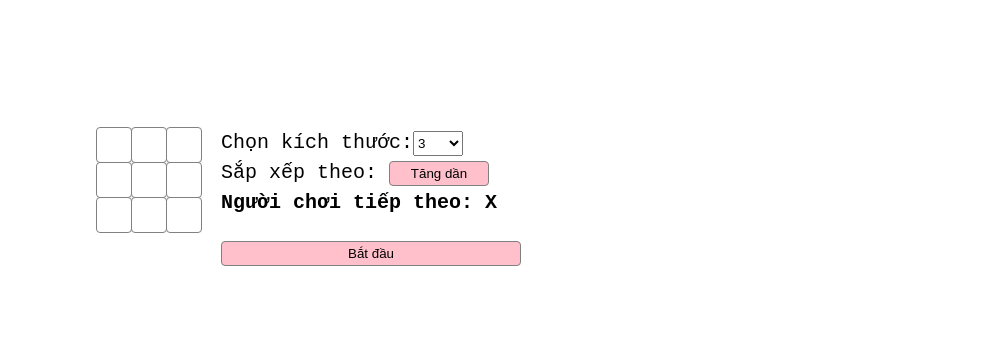
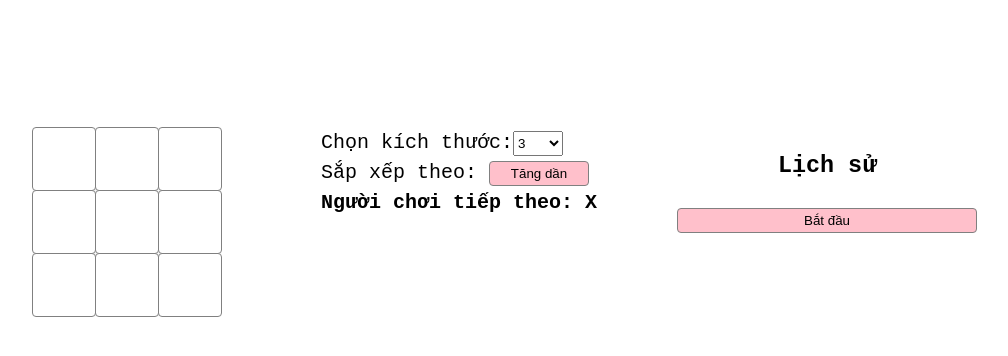
Before and after one commit to ngoctinvo/BTCN01, a React (Create React App) app: page / in a window 1280 px wide. Shown: the top 356 px of the page, without its empty margins (160-1168 px from the left). Built offline with nearby package versions, Linux system fonts and the light colour scheme.

Commit message:
chore: style csS

```diff
--- a/src/App.js
+++ b/src/App.js
@@ -2,43 +2,8 @@ import React, { useEffect, useState } from "react";
 import "./App.css";
 import Board from "./components/Board";
 
-const App = () => {
-  const initSquares = (size) => {
-    const squares = [];
-
-    for (let i = 0; i < size; i++)
-      for (let j = 0; j < size; j++)
-        squares.push({
-          value: null,
-          row: i,
-          col: j,
-          isCauseWin: false,
-        });
-
-    return squares;
-  };
-
-  const [stepNumber, setStepNumber] = useState(0);
-  const [xIsNext, setXIsNext] = useState(true);
-  const [isAscMoves, setIsAscMoves] = useState(true);
-
-  const [size, setSize] = useState(3);
-
-  const [history, setHistory] = useState([
-    {
-      squares: initSquares(3),
-      step: 0,
-      activeRow: null,
-      activeCol: null,
-    },
-  ]);
-
-  const calculateWinner = (squares) => {
-    if (squares.every((square) => square.value)) return "DRAW";
-
-    // Hardcode for 3 consecutive squares
-    if (squares.length === 9) {
-      const lines = [
+const gameLines = {
+  3: [
     [0, 1, 2],
     [3, 4, 5],
     [6, 7, 8],
@@ -47,7 +12,27 @@ const App = () => {
     [2, 5, 8],
     [0, 4, 8],
     [2, 4, 6],
-      ];
+  ],
+  5: [
+    [0, 1, 2, 3, 4],
+    [5, 6, 7, 8, 9],
+    [10, 11, 12, 13, 14],
+    [15, 16, 17, 18, 19],
+    [20, 21, 22, 23, 24],
+    [0, 5, 10, 15, 20],
+    [1, 6, 11, 16, 21],
+    [2, 7, 12, 17, 22],
+    [3, 8, 13, 18, 23],
+    [4, 9, 14, 19, 24],
+    [0, 6, 12, 18, 24],
+    [4, 8, 12, 16, 20],
+  ],
+};
+
+const calWinner = (squares) => {
+  if (squares.every((square) => square.value)) return "NOPE";
+  const lines = gameLines[Math.sqrt(squares.length)];
+  if (Math.sqrt(squares.length) === 3) {
     for (let i = 0; i < lines.length; i++) {
       const [a, b, c] = lines[i];
       if (
@@ -63,22 +48,7 @@ const App = () => {
     }
   }
 
-    // Hardcode for 5 consecutive squares
-    if (squares.length === 25) {
-      const lines = [
-        [0, 1, 2, 3, 4],
-        [5, 6, 7, 8, 9],
-        [10, 11, 12, 13, 14],
-        [15, 16, 17, 18, 19],
-        [20, 21, 22, 23, 24],
-        [0, 5, 10, 15, 20],
-        [1, 6, 11, 16, 21],
-        [2, 7, 12, 17, 22],
-        [3, 8, 13, 18, 23],
-        [4, 9, 14, 19, 24],
-        [0, 6, 12, 18, 24],
-        [4, 8, 12, 16, 20],
-      ];
+  if (Math.sqrt(squares.length) === 5) {
     for (let i = 0; i < lines.length; i++) {
       const [a, b, c, d, e] = lines[i];
       if (
@@ -95,82 +65,103 @@ const App = () => {
       }
     }
   }
-
   return null;
 };
 
-  const handleClick = (i, row, col) => {
-    const choosenHistory = isAscMoves
-      ? history.slice(0, stepNumber + 1)
-      : [...history].reverse().slice(0, stepNumber + 1);
+const createSquares = (size) => {
+  const squares = [];
+  for (let i = 0; i < size; i++)
+    for (let j = 0; j < size; j++)
+      squares.push({
+        value: null,
+        row: i,
+        col: j,
+        isCauseWin: false,
+      });
 
-    const current = choosenHistory[choosenHistory.length - 1];
-    const choosenSquares = current.squares.map((square) => ({ ...square }));
+  return squares;
+};
 
-    if (calculateWinner(choosenSquares) || choosenSquares[i].value) {
+const App = () => {
+  const [step, setStep] = useState(0);
+  const [xIsNext, setXIsNext] = useState(true);
+  const [isAsc, setIsAsc] = useState(true);
+  const [size, setSize] = useState(3);
+  const [history, setHistory] = useState([
+    {
+      squares: createSquares(3),
+      step: 0,
+      currentRow: null,
+      currentCol: null,
+    },
+  ]);
+  const onClickEvent = (i, row, col) => {
+    const selectedStep = isAsc
+      ? history.slice(0, step + 1)
+      : [...history].reverse().slice(0, step + 1);
+
+    const currentStep = selectedStep[selectedStep.length - 1];
+    const selectedSquare = currentStep.squares.map((square) => ({ ...square }));
+
+    if (calWinner(selectedSquare) || selectedSquare[i].value) {
       return;
     }
 
-    if (!choosenSquares[i].value) {
-      choosenSquares[i].value = xIsNext ? "X" : "O";
+    if (!selectedSquare[i].value) {
+      selectedSquare[i].value = xIsNext ? "X" : "O";
       setHistory(
-        choosenHistory.concat([
+        selectedStep.concat([
           {
-            squares: choosenSquares,
-            step: choosenHistory.length,
-            activeRow: row,
-            activeCol: col,
+            squares: selectedSquare,
+            step: selectedStep.length,
+            currentRow: row,
+            currentCol: col,
           },
         ])
       );
-      setStepNumber(choosenHistory.length);
+      setStep(selectedStep.length);
       setXIsNext(!xIsNext);
     }
   };
 
   const jumpTo = (step) => {
-    setStepNumber(step);
+    setStep(step);
     setXIsNext(step % 2 === 0);
   };
-
-  const current =
-    history[isAscMoves ? stepNumber : history.length - stepNumber - 1];
-
-  const winner = calculateWinner(current.squares);
-
+  const currentStep = history[isAsc ? step : history.length - step - 1];
+  const winner = calWinner(currentStep.squares);
   let status;
-
-  if (winner === "DRAW") status = "X và O hòa nhau";
+  if (winner === "NOPE") status = "Kết thúc! X và O hòa nhau.";
   else if (winner) {
-    status = "Người chiến thắng: " + winner;
+    status = "Kết thúc! Người chiến thắng: " + winner;
   } else {
     status = "Người chơi tiếp theo: " + (xIsNext ? "X" : "O");
   }
-
   useEffect(() => {
     setHistory([
       {
-        squares: initSquares(size),
+        squares: createSquares(size),
         step: 0,
-        activeRow: null,
-        activeCol: null,
+        currentRow: null,
+        currentCol: null,
       },
     ]);
-    setStepNumber(0);
+    setStep(0);
     setXIsNext(true);
-    setIsAscMoves(true);
+    setIsAsc(true);
   }, [size]);
 
   return (
-    <div className="game">
-      <div className="game-board">
+    <div className="container">
+      <div className="boardContainer">
         <Board
-          current={current}
-          handleClick={(i, row, col) => handleClick(i, row, col)}
+          current={currentStep}
+          onClick={(i, row, col) => onClickEvent(i, row, col)}
           size={size}
-        />{" "}
-      </div>{" "}
-      <div className="game-info">
+        />
+      </div>
+      <div className="infoContainer">
+        <div>
           <div>
             Chọn kích thước:
             <select
@@ -181,9 +172,9 @@ const App = () => {
               style={{ width: "50px", height: "25px" }}
             >
               <option value="3"> 3 </option> <option value="5"> 5 </option>{" "}
-          </select>{" "}
-        </div>{" "}
-        <span> Sắp xếp theo: </span>{" "}
+            </select>
+          </div>
+          <span> Sắp xếp theo: </span>
           <button
             style={{
               width: "100px",
@@ -191,26 +182,25 @@ const App = () => {
               border: "1px solid gray",
             }}
             onClick={() => {
-            setIsAscMoves(!isAscMoves);
+              setIsAsc(!isAsc);
             }}
           >
-          {" "}
-          {isAscMoves ? "Tăng dần" : "Giảm dần"}{" "}
-        </button>{" "}
+            {isAsc ? "Tăng dần" : "Giảm dần"}
+          </button>
           <div>
-          <b> {status} </b>{" "}
+            <b> {status} </b>
           </div>
+        </div>
+        <div>
+          <h3 style={{textAlign: "center"}}>Lịch sử</h3>
           <ul>
-          {" "}
             {history
-            .sort((h1, h2) =>
-              isAscMoves ? h1.step - h2.step : h2.step - h1.step
-            )
+              .sort((h1, h2) => (isAsc ? h1.step - h2.step : h2.step - h1.step))
               .map((his, index) => {
                 const desc = his.step
                   ? "Bước " +
                     `#${his.step} : ` +
-                  ` (${his.activeCol}, ${his.activeRow})`
+                    ` (${his.currentCol}, ${his.currentRow})`
                   : "Bắt đầu";
 
                 return (
@@ -222,16 +212,16 @@ const App = () => {
                         border: "1px solid gray",
                       }}
                       onClick={() => jumpTo(his.step)}
-                    className={stepNumber === his.step ? "active" : ""}
+                      className={step === his.step ? "active" : ""}
                     >
-                    {" "}
-                    {desc}{" "}
-                  </button>{" "}
+                      {desc}
+                    </button>
                   </li>
                 );
-            })}{" "}
-        </ul>{" "}
-      </div>{" "}
+              })}
+          </ul>
+        </div>
+      </div>
     </div>
   );
 };
--- a/src/components/Board.js
+++ b/src/components/Board.js
@@ -1,7 +1,7 @@
 import React from "react";
 import Square from "./Square";
 
-const Board = ({ current, handleClick, size }) => {
+const Board = ({ current, onClick, size }) => {
     const { activeRow, activeCol, squares } = current;
 
     const renderSquare = (i) => {
@@ -14,7 +14,7 @@ const Board = ({ current, handleClick, size }) => {
                         squares[i].isCauseWin
                     }
                     square={squares[i]}
-                    onClick={() => handleClick(i, row, col)}
+                    onClick={() => onClick(i, row, col)}
                     key={`square-${row}-${col}`}
                 />
             );
@@ -24,7 +24,7 @@ const Board = ({ current, handleClick, size }) => {
     return (
         <div>
             {[...Array(size).keys()].map((row) => (
-                <div className="board-row" key={`board-row-${row}`}>
+                <div className="boardRow" key={`boardRow-${row}`}>
                     {[...Array(size).keys()].map((col) =>
                         renderSquare(row * size + col)
                     )}
--- a/src/index.css
+++ b/src/index.css
@@ -1,6 +1,6 @@
 body {
     font-size: 20px;
-    margin-left: 20%;
+    margin-left: 15%;
     margin-top: 10%;
     line-height: 30px;
     font-family: 'Courier New', Courier, monospace;
@@ -28,7 +28,11 @@ li button.active {
     background-color: pink;
 }
 
-.board-row:after {
+.boardContainer {
+    height: 100vh;
+}
+
+.boardRow::after {
     clear: both;
     content: "";
     display: table;
@@ -42,15 +46,15 @@ li button.active {
     background: white;
     border: 1px solid gray;
     float: left;
-    font-size: 24px;
+    font-size: 48px;
     font-weight: bold;
-    line-height: 36px;
-    height: 36px;
+    line-height: 64px;
+    height: 64px;
     margin-right: -1px;
     margin-top: -1px;
     padding: 0;
     text-align: center;
-    width: 36px;
+    width: 64px;
 }
 
 .square.active {
@@ -60,17 +64,18 @@ li button.active {
 
 .square:focus {
     outline: none;
-}
-
-.kbd-navigation .square:focus {
     background: pink;
 }
 
-.game {
+.container {
     display: flex;
     flex-direction: row;
+    gap: 80px;
 }
 
-.game-info {
+.infoContainer {
     margin-left: 20px;
+    display: flex;
+    flex-direction: row;
+    gap: 80px;
 }
```
Lines whose indentation alone changed are shown as unchanged.
